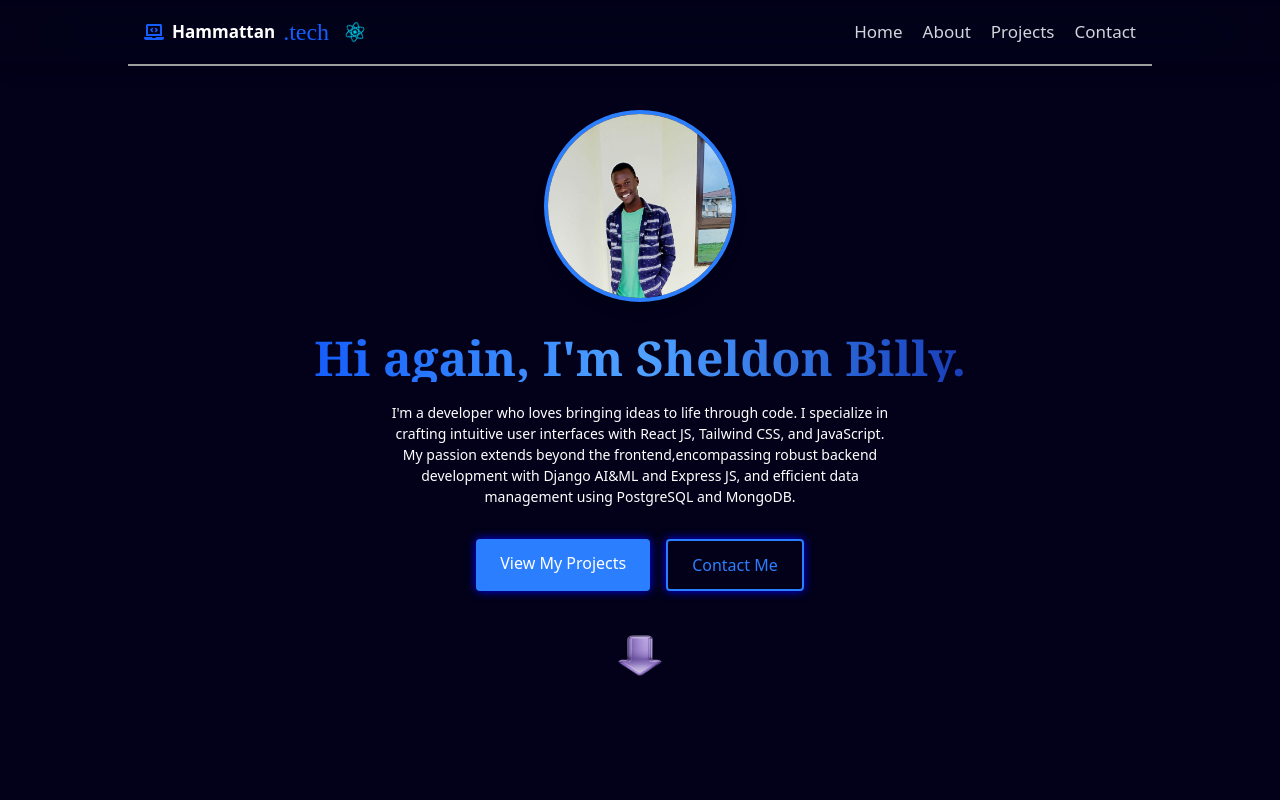
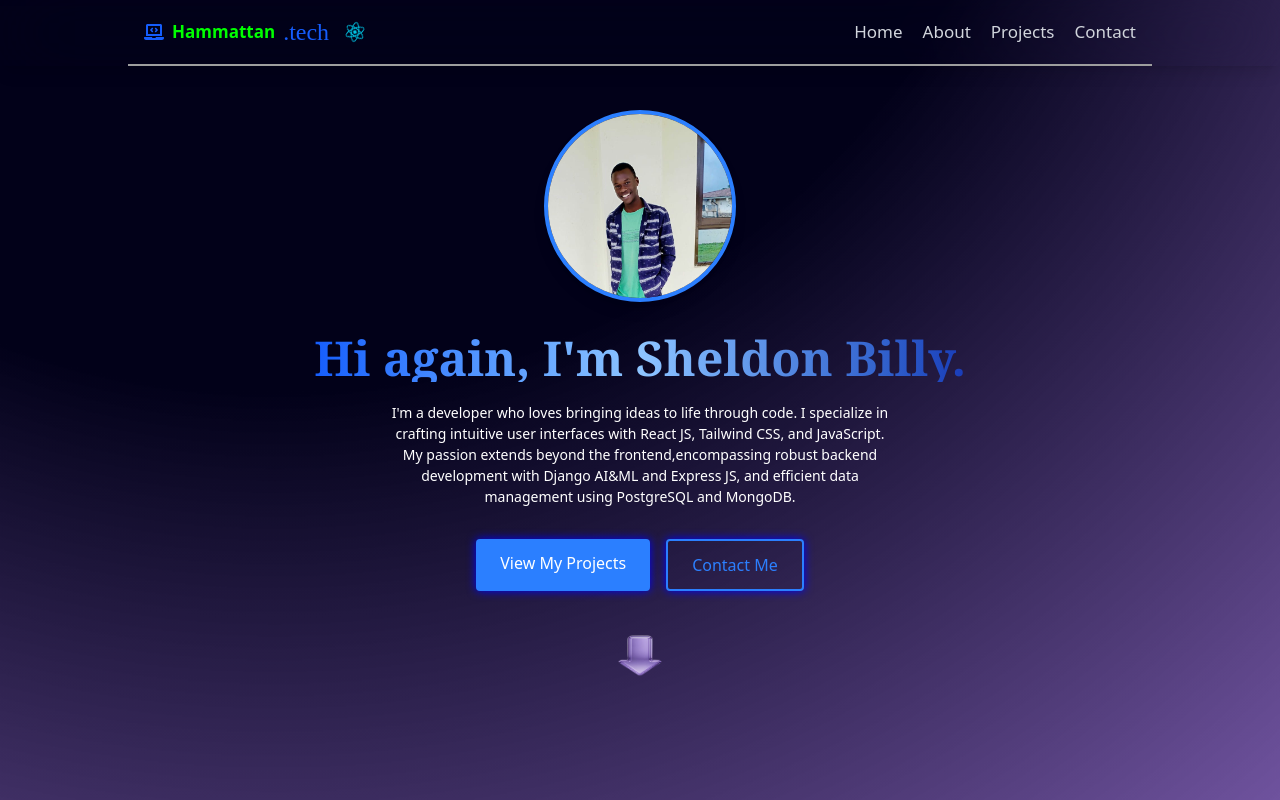
Before and after one commit to Sheldon-Billy/MyPortfolio, a React (Vite) app: page / in a window 1280 px wide. Shown: the top 800 px of the page. Built offline with nearby package versions, Linux system fonts and the light colour scheme.

Commit message:
modified UI

```diff
--- a/src/components/Home.jsx
+++ b/src/components/Home.jsx
@@ -17,11 +17,11 @@ const Home = () => {
             className="w-48 h-48 rounded-full object-cover border-4 border-blue-500 mx-auto mb-8 shadow-lg transition-transform duration-300 ease-in-out hover:scale-105"
           />
 
-          <h1 className="bg-gradient-to-r from-blue-600 via-blue-400 to-blue-800 text-transparent bg-clip-text lg:text-5xl font-extrabold sm:text-[14px] md:text-[17px] mb-5 font-serif ">
+          <h1 className="bg-gradient-to-r from-blue-600 via-blue-300 to-blue-800 text-transparent bg-clip-text lg:text-5xl font-extrabold sm:text-[14px] md:text-[17px] mb-5 font-serif ">
             Hi again, I'm Sheldon Billy.
           </h1>
 
-          <p className="mx-auto mb-8 max-w-lg sm:text-[14px] lg-text-[20px]">
+          <p className="mx-auto mb-8 max-w-lg sm:text-[14px] lg-text-[20px] text-white">
             I'm a developer who loves bringing ideas to life through code. I
             specialize in crafting intuitive user interfaces with React JS,
             Tailwind CSS, and JavaScript. My passion extends beyond the
--- a/src/components/LoadingScreen.jsx
+++ b/src/components/LoadingScreen.jsx
@@ -1,5 +1,6 @@
 import React, { useState, useEffect } from "react";
 import TypingEffect from "./TypingEffect";
+import { Sheldon } from "../assets/Pics";
 
 const LoadingScreen = ({ onComplete }) => {
   const [typingComplete, setTypingComplete] = useState(false);
@@ -8,7 +9,7 @@ const LoadingScreen = ({ onComplete }) => {
     if (typingComplete) {
       const timeout = setTimeout(() => {
         onComplete(); // Call the onComplete function to hide the loading screen
-      }, 1000); // 1-second delay
+      }, 2000); // 1-second delay
 
       return () => clearTimeout(timeout); // Cleanup
     }
@@ -17,9 +18,13 @@ const LoadingScreen = ({ onComplete }) => {
   return (
     // Container
     <div className="flex flex-col gap-5 inset-0 fixed items-center justify-center">
-      <h1 className="text-[30px]"> 🫵👋</h1>
+      <img
+        src={Sheldon}
+        alt="Sheldon Billy"
+        className="w-48 h-48 rounded-full object-cover border-4 border-blue-500 mx-auto  shadow-lg transition-transform duration-300 ease-in-out hover:scale-105"
+      />
       {/* loading text */}
-      <div className="lg:text-3xl sm:text-[10px]  font-extrabold bg-gradient-to-r from-[#2a78e4] via-blue-300 to-[#e9b421] text-transparent bg-clip-text">
+      <div className="lg:text-3xl sm:text-[10px]  font-extrabold bg-gradient-to-r from-[#2a78e4] via-blue-300 to-[blue] text-transparent bg-clip-text">
         <TypingEffect
           text="Hi, Happy to visit my portfolio..."
           onTypingComplete={() => setTypingComplete(true)} // Notify when typing is done
--- a/src/index.css
+++ b/src/index.css
@@ -1,11 +1,36 @@
 @import "tailwindcss";
 
-body{
-  margin: 0;
-  padding: 0;
-  background-color: #020119;
-  color: white;
+body {
+    margin: 0;
+    height: 100vh;
+    color: rgb(0, 255, 0);
+    background: radial-gradient(circle at 40% 50%, #020119 30%, rgba(76, 29, 149, 0.7), rgba(168, 90, 217, 0.6));
+    background-size: 300% 300%;
+    animation: gradientMotion 30s ease infinite;
 }
+
+@keyframes gradientMotion {
+    0% {
+        background-position: 0% 50%;
+    }
+
+    25% {
+        background-position: 50% 100%;
+    }
+
+    50% {
+        background-position: 100% 50%;
+    }
+
+    75% {
+        background-position: 50% 0%;
+    }
+
+    100% {
+        background-position: 0% 50%;
+    }
+}
+
 
 @layer utilities{
 
```
